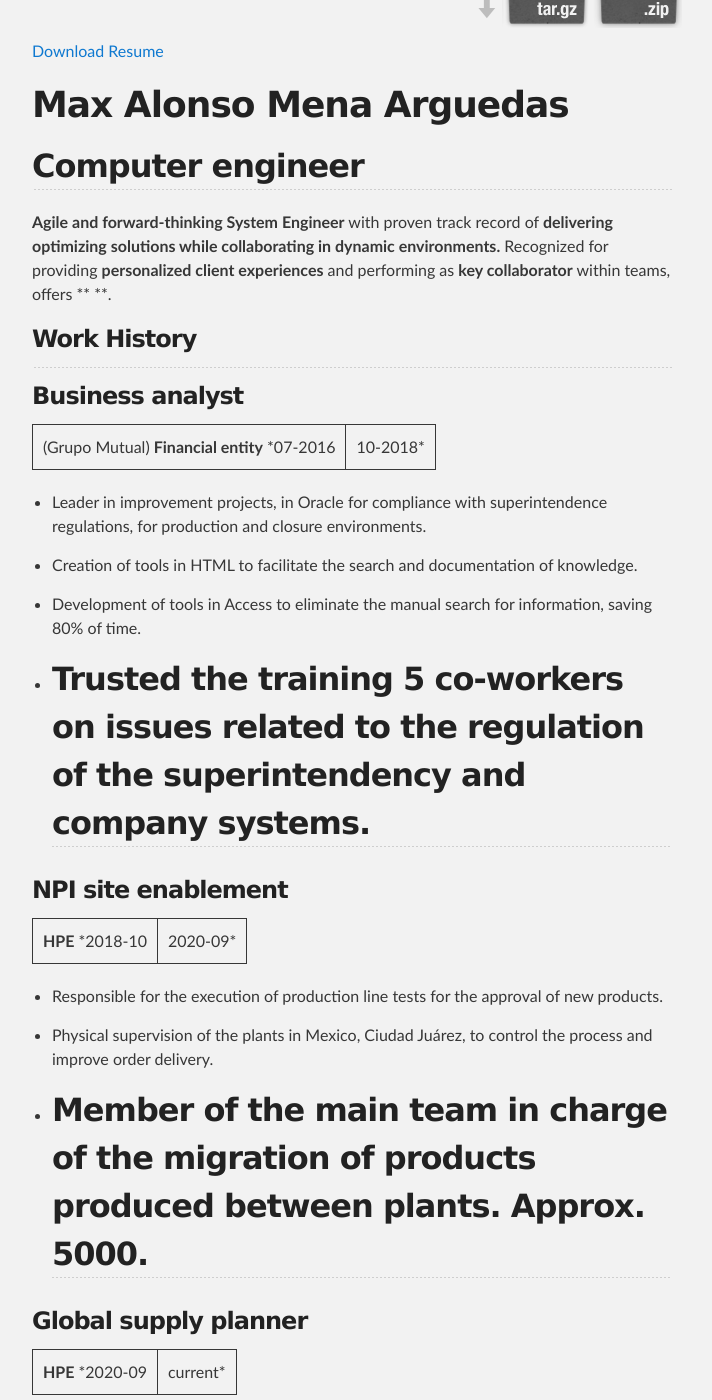
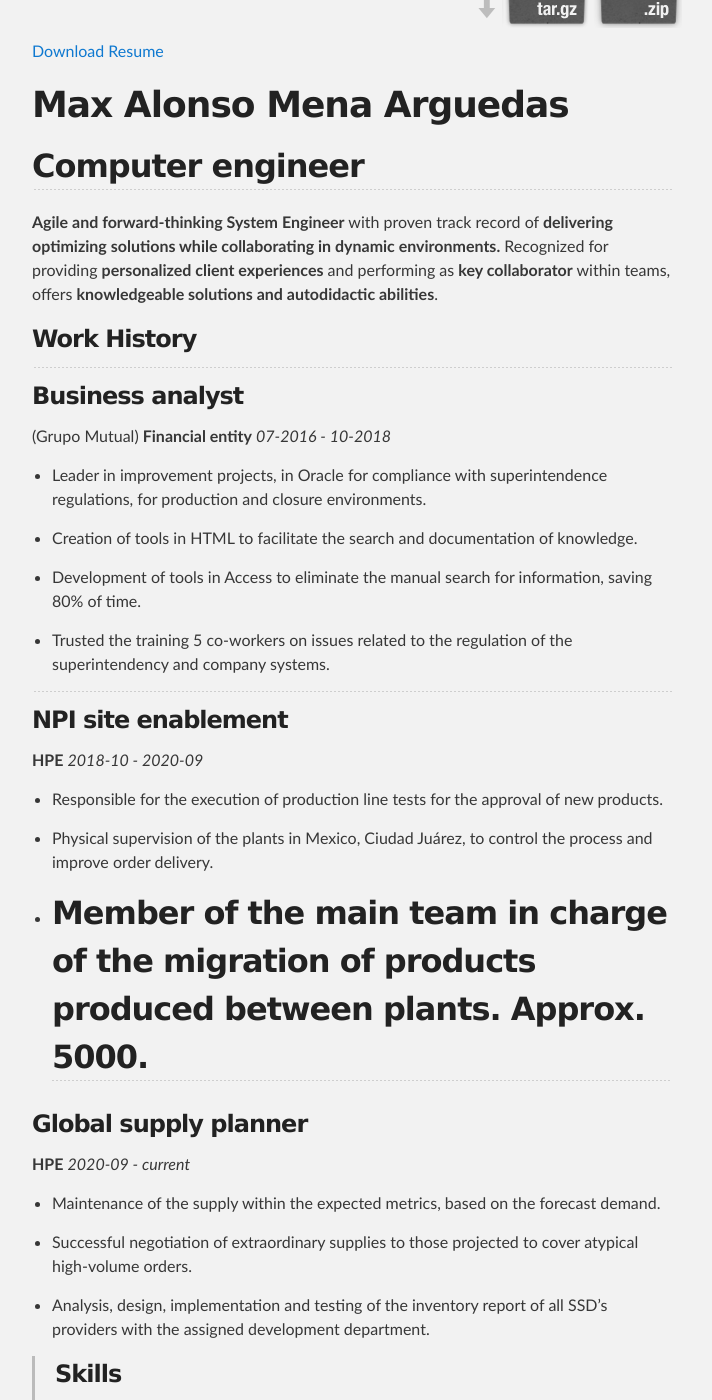
Before and after one commit to maxmenaarguedas/maxmenaarguedas, a Jekyll site: the page built from index.md, in a window 1280 px wide and 1400 px high, scrolled down 221 px. Shown: the whole window, without its empty margins (288-1000 px from the left). Built offline with Jekyll 4.4.1, drawn with Linux system fonts in a browser that asks for light colours; our own code applies the rules of GitHub Pages for plain Markdown files.

Commit message:
changes based because in the template

```diff
--- a/index.md
+++ b/index.md
@@ -6,13 +6,13 @@
 
 **Agile and forward-thinking System Engineer** with proven track record of **delivering optimizing solutions while
 collaborating in dynamic environments.** Recognized for providing **personalized client experiences** and
-performing as **key collaborator** within teams, offers **  **.
+performing as **key collaborator** within teams, offers **knowledgeable solutions and autodidactic abilities**.
 
 ### **Work History**
 ---
 ### Business analyst
 
-(Grupo Mutual) **Financial entity** *07-2016 | 10-2018*
+(Grupo Mutual) **Financial entity** *07-2016 - 10-2018*
 
 * Leader in improvement projects, in Oracle for compliance with superintendence regulations, for production and closure environments.
 
@@ -21,11 +21,12 @@ performing as **key collaborator** within teams, offers **  **.
 * Development of tools in Access to eliminate the manual search for information, saving 80% of time.
 
 * Trusted the training 5 co-workers on issues related to the regulation of the superintendency and company systems.
+
 ---
 
 ### NPI site enablement
 
-**HPE** *2018-10 | 2020-09*
+**HPE** *2018-10 - 2020-09*
 
 * Responsible for the execution of production line tests for the approval of new products.
 
@@ -36,7 +37,7 @@ performing as **key collaborator** within teams, offers **  **.
 
 ### Global supply planner
 
-**HPE** *2020-09 | current*
+**HPE** *2020-09 - current*
 
 * Maintenance of the supply within the expected metrics, based on the forecast demand.
 
```
